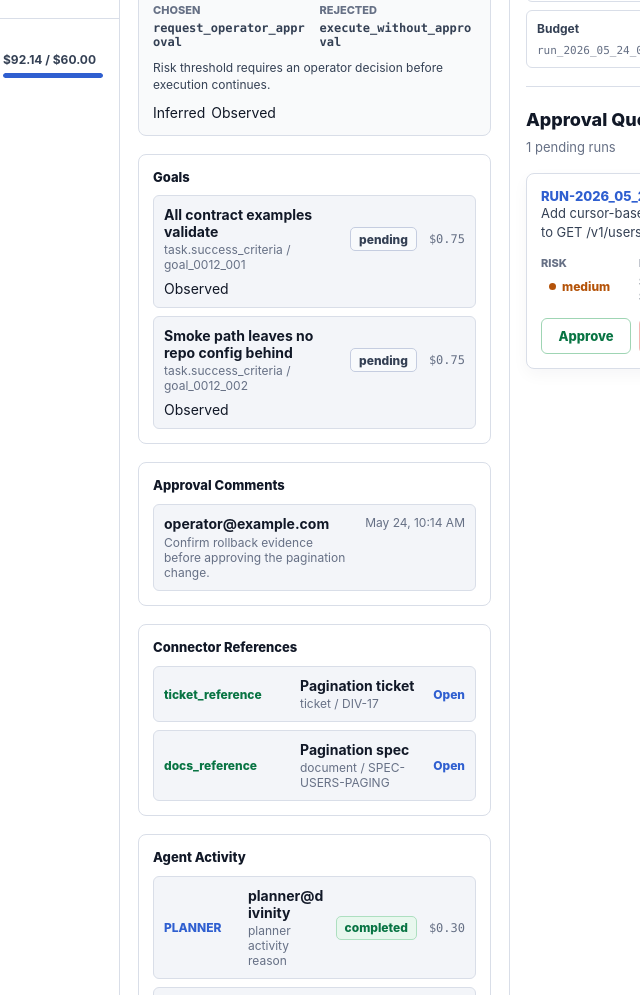
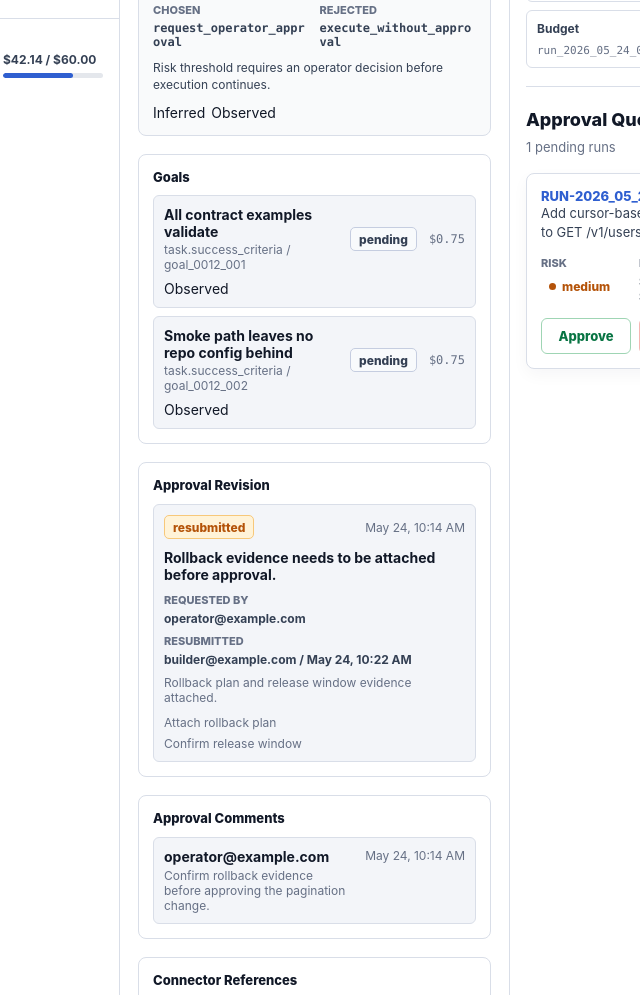
Before and after one commit to DivinityCode/Divinity-code, a website: page apps/dashboard/index.html in a window 1280 px wide. Shown: the part 774-1769 px from the top of the page, without its empty margins (640-1280 px from the left). Drawn offline with Linux system fonts and the light colour scheme.

Commit message:
feat: show approval revisions in dashboard (#73)
feat: show approval revisions in dashboard

```diff
--- a/apps/dashboard/app.js
+++ b/apps/dashboard/app.js
@@ -27,6 +27,18 @@ const sampleRuns = [
       goalRecord('goal_0012_001', 'All contract examples validate', 'pending', 0.75),
       goalRecord('goal_0012_002', 'Smoke path leaves no repo config behind', 'pending', 0.75)
     ],
+    approval_revision: {
+      revision_id: 'approval_revision_run_2026_05_24_0012_001',
+      run_id: 'run_2026_05_24_0012',
+      actor: 'operator@example.com',
+      reason: 'Rollback evidence needs to be attached before approval.',
+      requested_changes: ['Attach rollback plan', 'Confirm release window'],
+      status: 'resubmitted',
+      requested_at: '2026-05-24T10:14:12.000Z',
+      resubmitted_by: 'builder@example.com',
+      resubmission_reason: 'Rollback plan and release window evidence attached.',
+      resubmitted_at: '2026-05-24T10:22:41.000Z'
+    },
     approval_comments: [
       {
         comment_id: 'approval_comment_run_2026_05_24_0012_001',
@@ -78,6 +90,18 @@ const sampleRuns = [
     goals: [
       goalRecord('goal_0011_001', 'API key middleware remains backward compatible', 'pending', 0.38)
     ],
+    approval_revision: {
+      revision_id: 'approval_revision_run_2026_05_24_0011_001',
+      run_id: 'run_2026_05_24_0011',
+      actor: 'operator@example.com',
+      reason: 'Need compatibility proof before final approval.',
+      requested_changes: ['Attach middleware compatibility evidence'],
+      status: 'resubmitted',
+      requested_at: '2026-05-24T09:50:01.000Z',
+      resubmitted_by: 'builder@example.com',
+      resubmission_reason: 'Compatibility smoke evidence attached.',
+      resubmitted_at: '2026-05-24T09:55:21.000Z'
+    },
     connector_references: [
       connectorReference('ref_a11ce0000000011', 'ci_status', 'ci_run', 'ci-5812', 'https://example.test/ci/5812', 'Middleware CI')
     ],
@@ -240,22 +264,32 @@ const sampleRuns = [
     status: 'paused',
     risk_level: 'high',
     created_at: '2026-05-24T06:58:32.000Z',
-    budget: { spent: 92.14, soft: 60, hard: 90 },
+    budget: { spent: 42.14, soft: 60, hard: 90 },
     actor: 'ai-agent@divinity',
     events: [
       event('evt_071', 'task_created', 'queued', 'Task created', 'Security-sensitive endpoint flagged.', '2026-05-24T06:58:32.000Z', '130ms'),
-      event('evt_072', 'preflight_completed', 'queued', 'Preflight allowed', 'Scoped edit and safe exec permissions granted.', '2026-05-24T06:58:51.000Z', '2.1s', [
+      event('evt_072', 'preflight_completed', 'awaiting_approval', 'Preflight requires approval', 'Scoped edit and safe exec permissions granted.', '2026-05-24T06:58:51.000Z', '2.1s', [
         evidence('inferred', 'task.objective', 'Security-sensitive endpoint work was classified from objective text.'),
-        evidence('observed', 'task.budget', 'Budget limits and spend are loaded from run state.')
+        evidence('observed', 'policy.permissions', 'safe_exec policy grants scoped write and shell execution.')
       ]),
-      event('evt_073', 'status_changed', 'paused', 'Paused by budget cap', 'Hard budget cap was exceeded before the next execution step.', '2026-05-24T07:02:17.000Z', '6.12s')
+      event('evt_073', 'approval_revision_requested', 'awaiting_approval', 'Approval revision requested', 'Operator requested rate-limit rollout evidence.', '2026-05-24T07:02:17.000Z', '6.12s'),
+      event('evt_074', 'status_changed', 'paused', 'Paused for revision', 'Run paused until requested approval evidence is resubmitted.', '2026-05-24T07:02:18.000Z', '-')
     ],
-    decision_trace: decisionTrace('pause_for_budget_review', 'continue_past_hard_budget_cap', 'Hard budget cap enforcement pauses execution before additional work starts.', [
-      evidence('observed', 'task.budget', 'Budget limits and spend are loaded from run state.')
+    decision_trace: decisionTrace('request_revision', 'approve_without_requested_changes', 'Operator requested revision evidence before the run can return to the approval queue.', [
+      evidence('observed', 'policy.permissions', 'safe_exec policy grants scoped write and shell execution.')
     ]),
     goals: [
-      goalRecord('goal_0007_001', 'Rate limiting policy is budget-reviewed before more work', 'blocked', 1.5)
+      goalRecord('goal_0007_001', 'Rate limiting rollout evidence is attached before approval', 'blocked', 1.5)
     ],
+    approval_revision: {
+      revision_id: 'approval_revision_run_2026_05_24_0007_001',
+      run_id: 'run_2026_05_24_0007',
+      actor: 'operator@example.com',
+      reason: 'Need rollout evidence before approving security-sensitive rate limiting.',
+      requested_changes: ['Attach staged rollout plan', 'Confirm lockout rollback steps'],
+      status: 'requested',
+      requested_at: '2026-05-24T07:02:17.000Z'
+    },
     artifacts: [
       artifact('artifact_log_0007', 'log', 'artifact://run_2026_05_24_0007/run.log')
     ],
@@ -634,6 +668,7 @@ function normalizeApiRun(run) {
     events: (run.events || []).map(normalizeApiEvent),
     decision_trace: decisionTraceForRun(run),
     goals: run.goals || [],
+    approval_revision: run.approval_revision || null,
     approval_comments: run.approval_comments || [],
     agent_activity: run.agent_activity || [],
     executions: run.executions || stepExecutions,
@@ -658,6 +693,9 @@ function decisionTraceForRun(run) {
   }
 
   if (run.status === 'paused') {
+    if (run.approval_revision?.status === 'requested') {
+      return decisionTrace('request_revision', 'approve_without_requested_changes', 'Operator requested revision evidence before the run can return to the approval queue.', evidenceRefs);
+    }
     return decisionTrace('pause_for_budget_review', 'continue_past_hard_budget_cap', 'Hard budget cap enforcement pauses execution before additional work starts.', evidenceRefs);
   }
 
@@ -716,6 +754,7 @@ function hydrateRunReferences(sourceRuns) {
     for (const runArtifact of run.artifacts) runArtifact.run_id = run.run_id;
     for (const connector of run.connector_references || []) connector.run_id = run.run_id;
     for (const goal of run.goals || []) goal.run_id = run.run_id;
+    if (run.approval_revision) run.approval_revision.run_id = run.run_id;
     for (const comment of run.approval_comments || []) comment.run_id = run.run_id;
     for (const activity of run.agent_activity || []) activity.run_id = run.run_id;
     for (const runVerification of run.verifications || []) runVerification.run_id = run.run_id;
@@ -969,6 +1008,7 @@ function renderRunDetail() {
   document.querySelector('[data-event-timeline]').innerHTML = run.events.map(renderEvent).join('');
   document.querySelector('[data-decision-trace]').innerHTML = renderDecisionTrace(run.decision_trace);
   document.querySelector('[data-goal-list]').innerHTML = renderGoals(run);
+  document.querySelector('[data-approval-revision]').innerHTML = renderApprovalRevision(run);
   document.querySelector('[data-approval-comment-list]').innerHTML = renderApprovalComments(run);
   document.querySelector('[data-connector-reference-list]').innerHTML = renderConnectorReferences(run);
   document.querySelector('[data-agent-activity-list]').innerHTML = renderAgentActivity(run);
@@ -1097,6 +1137,42 @@ function renderApprovalComments(run) {
       <time datetime="${comment.created_at}">${formatDate(comment.created_at)}</time>
     </li>
   `).join('');
+}
+
+function renderApprovalRevision(run) {
+  const revision = run.approval_revision;
+  if (!revision) {
+    return '<div class="empty-state">Approval revision requests appear when operators ask for changes before deciding.</div>';
+  }
+
+  const changes = (revision.requested_changes || []).map(change => `<li>${change}</li>`).join('');
+  const resubmission = revision.status === 'resubmitted'
+    ? `
+      <div>
+        <dt>Resubmitted</dt>
+        <dd>${revision.resubmitted_by || 'operator'} / ${formatDate(revision.resubmitted_at)}</dd>
+      </div>
+      <p>${revision.resubmission_reason || 'No resubmission reason provided.'}</p>
+    `
+    : '';
+
+  return `
+    <article class="approval-revision-card">
+      <div class="approval-revision-header">
+        <span class="status-pill ${revision.status === 'requested' ? 'status-paused' : 'status-awaiting_approval'}">${revision.status}</span>
+        <time datetime="${revision.requested_at}">${formatDate(revision.requested_at)}</time>
+      </div>
+      <strong>${revision.reason}</strong>
+      <dl>
+        <div>
+          <dt>Requested by</dt>
+          <dd>${revision.actor}</dd>
+        </div>
+        ${resubmission}
+      </dl>
+      <ul>${changes || '<li>No specific changes listed.</li>'}</ul>
+    </article>
+  `;
 }
 
 function renderAgentActivity(run) {
--- a/apps/dashboard/index.html
+++ b/apps/dashboard/index.html
@@ -166,6 +166,11 @@
               <ul data-goal-list></ul>
             </section>
 
+            <section class="approval-revision-panel" aria-labelledby="approval-revision-heading">
+              <h3 id="approval-revision-heading">Approval Revision</h3>
+              <div data-approval-revision></div>
+            </section>
+
             <section class="approval-comment-panel" aria-labelledby="approval-comment-heading">
               <h3 id="approval-comment-heading">Approval Comments</h3>
               <ul data-approval-comment-list></ul>
--- a/apps/dashboard/styles.css
+++ b/apps/dashboard/styles.css
@@ -735,6 +735,7 @@ dd {
 }
 
 .goal-panel,
+.approval-revision-panel,
 .approval-comment-panel,
 .connector-panel,
 .agent-activity-panel,
@@ -747,6 +748,7 @@ dd {
 }
 
 .goal-panel h3,
+.approval-revision-panel h3,
 .approval-comment-panel h3,
 .connector-panel h3,
 .agent-activity-panel h3,
@@ -758,6 +760,7 @@ dd {
 
 .goal-panel ul,
 .approval-comment-panel ul,
+.approval-revision-card ul,
 .connector-panel ul,
 .agent-activity-panel ul,
 .execution-panel ul {
@@ -813,6 +816,45 @@ dd {
   border: 1px solid var(--border);
   border-radius: 6px;
   background: var(--surface-alt);
+}
+
+.approval-revision-card {
+  display: grid;
+  gap: 10px;
+  padding: 10px;
+  border: 1px solid var(--border);
+  border-radius: 6px;
+  background: var(--surface-alt);
+}
+
+.approval-revision-header {
+  display: flex;
+  align-items: center;
+  justify-content: space-between;
+  gap: 8px;
+}
+
+.approval-revision-card strong,
+.approval-revision-card li,
+.approval-revision-card dd {
+  overflow-wrap: anywhere;
+}
+
+.approval-revision-card time,
+.approval-revision-card p,
+.approval-revision-card li {
+  color: var(--muted);
+  font-size: 12px;
+}
+
+.approval-revision-card dl {
+  display: grid;
+  gap: 8px;
+  margin: 0;
+}
+
+.approval-revision-card ul {
+  gap: 6px;
 }
 
 .approval-comment-copy {
```
Also changed, not shown: docs/ARCHITECTURE.md (+1 -0 lines), docs/MVP_BACKLOG.md (+1 -1 lines), docs/REPOSITORY_CODE_EXAMPLES.md (+1 -1 lines), docs/REPOSITORY_RESEARCH.md (+1 -0 lines), tests/tests_dashboard_static.mjs (+5 -0 lines), README.md, apps/dashboard/README.md.
